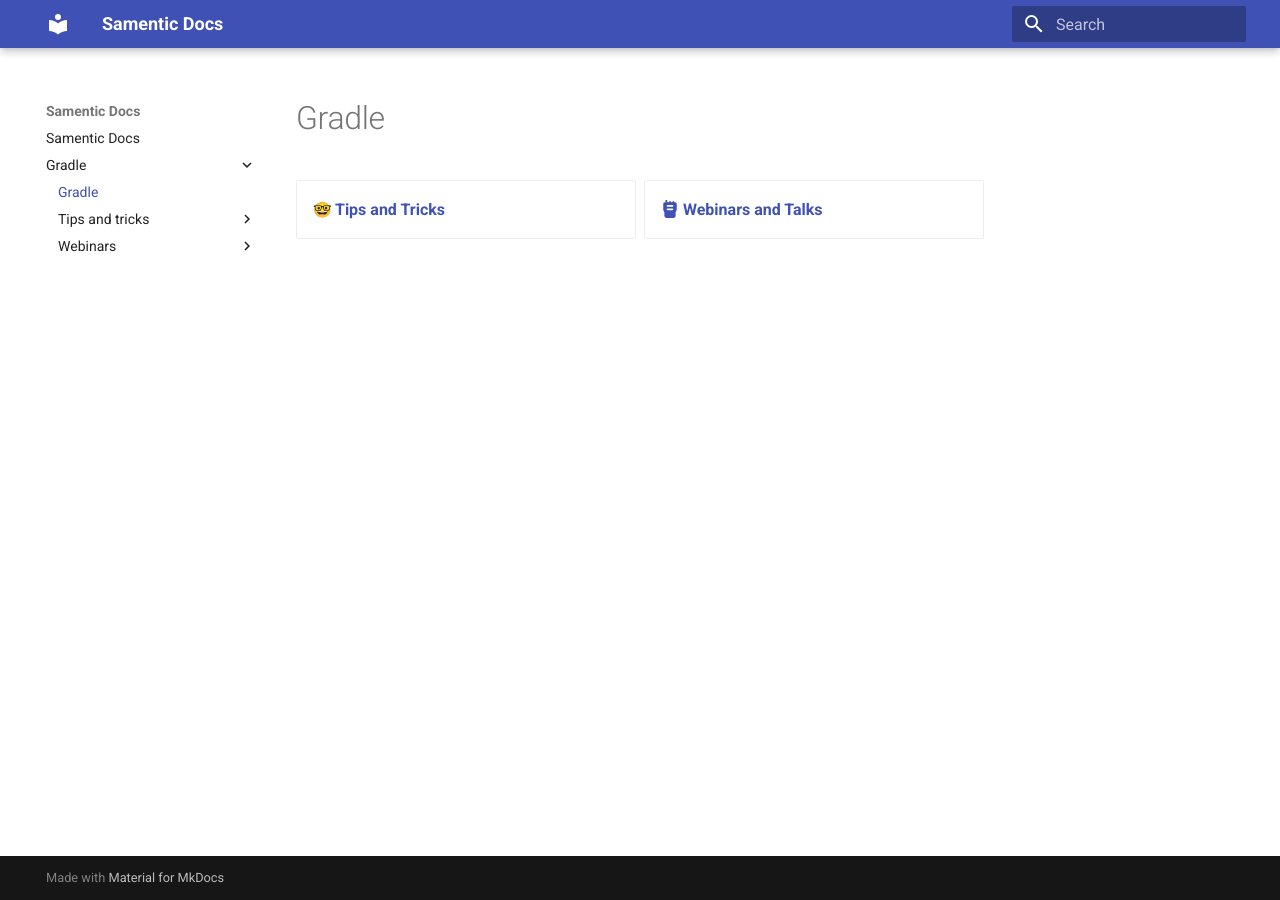
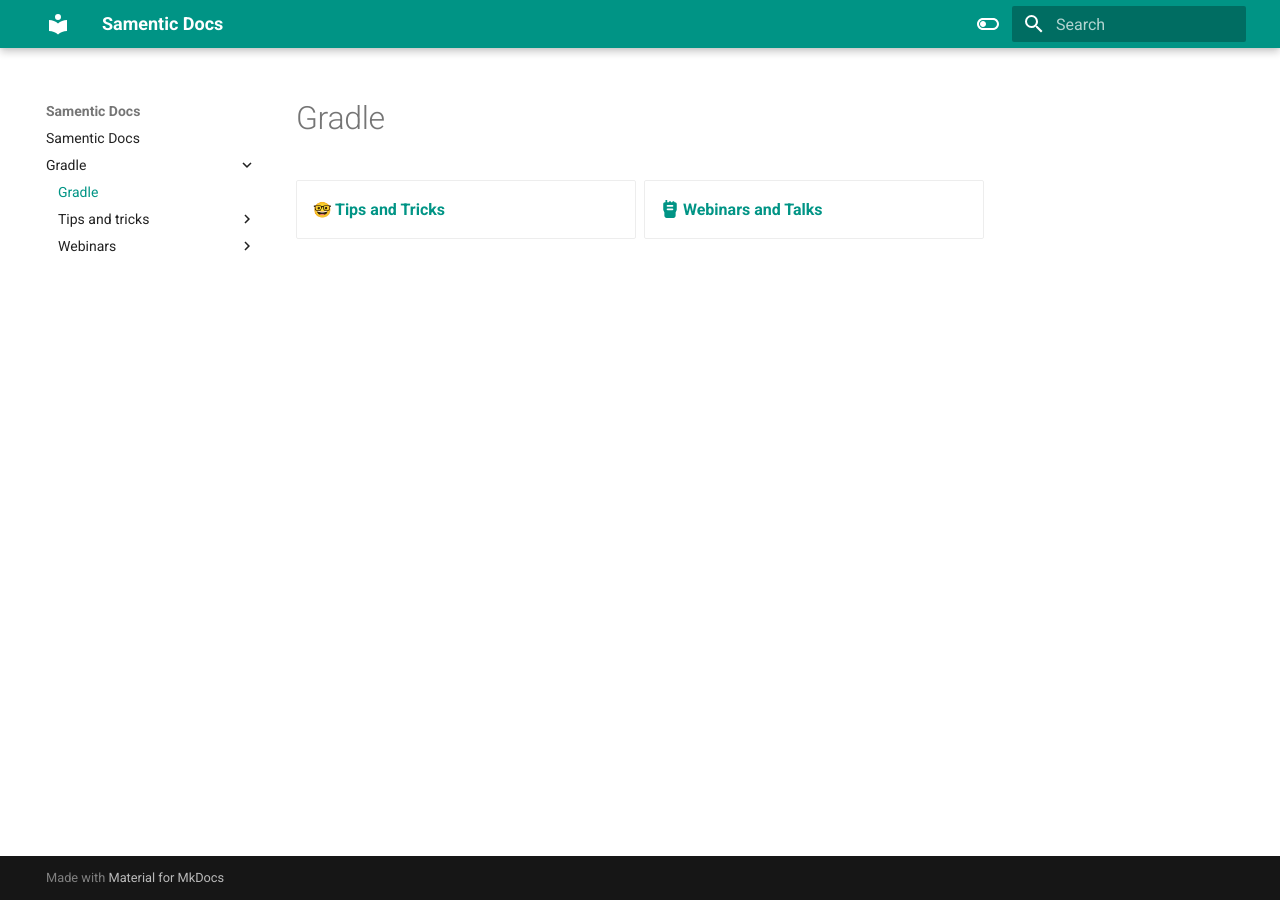
Before and after one commit to MohsenSameti/Samentic-Docs, an MkDocs documentation site: the page built from docs/gradle/index.md, in a window 1280 px wide. Built offline with MkDocs 1.6.1 and Material for MkDocs 9.7.7, drawn with Linux system fonts in a browser that asks for light colours; emoji names are drawn with the system emoji font.

Commit message:
improve theme palette

```diff
--- a/mkdocs.yml
+++ b/mkdocs.yml
@@ -14,3 +14,16 @@
 theme:
   name: material
   favicon: assets/favicon.png
+  palette:
+    - scheme: default
+      toggle:
+        icon: material/toggle-switch-off-outline
+        name: Switch to dark mode
+      primary: teal
+      accent: purple
+    - scheme: slate
+      toggle:
+        icon: material/toggle-switch
+        name: Switch to light mode
+      primary: teal
+      accent: lime
```
